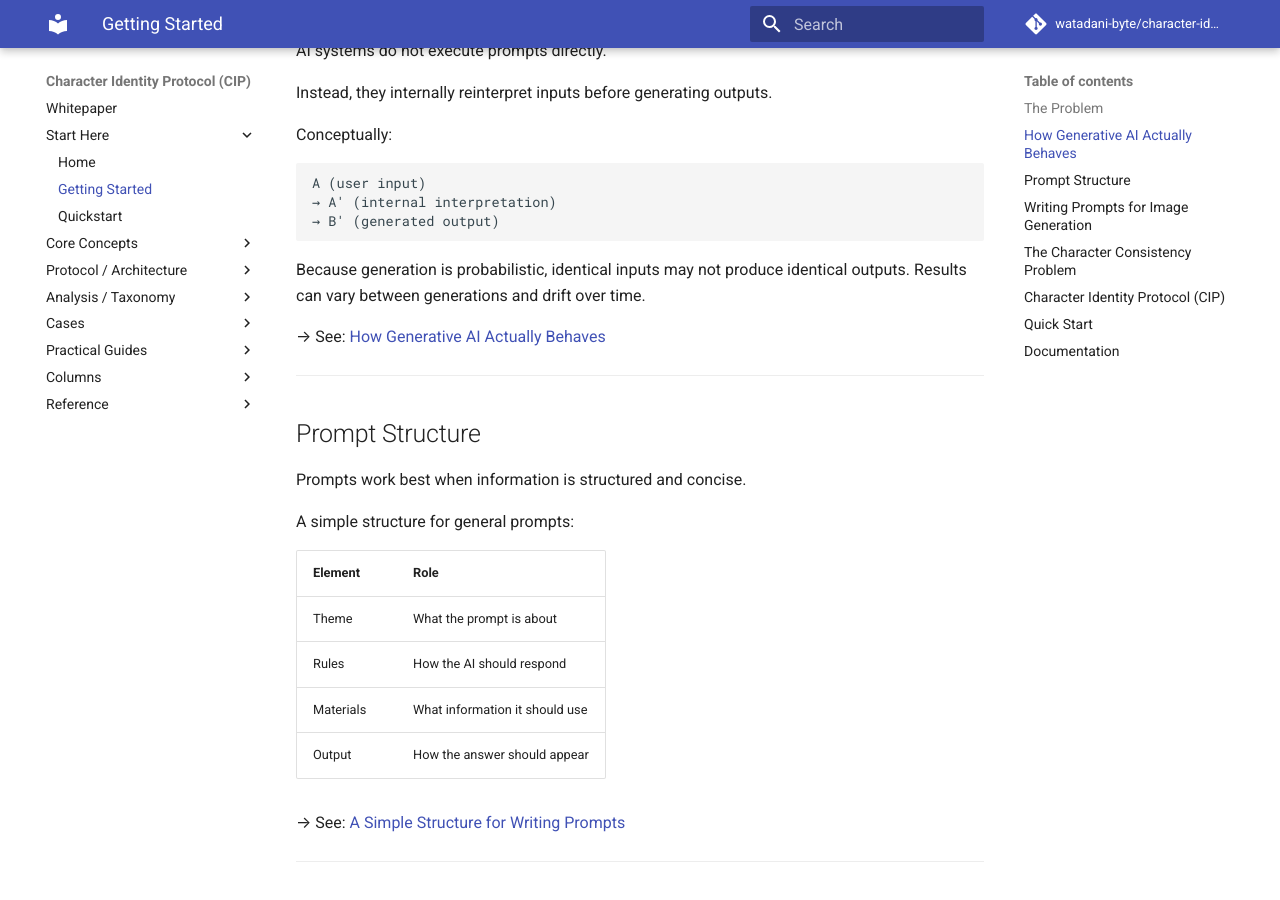
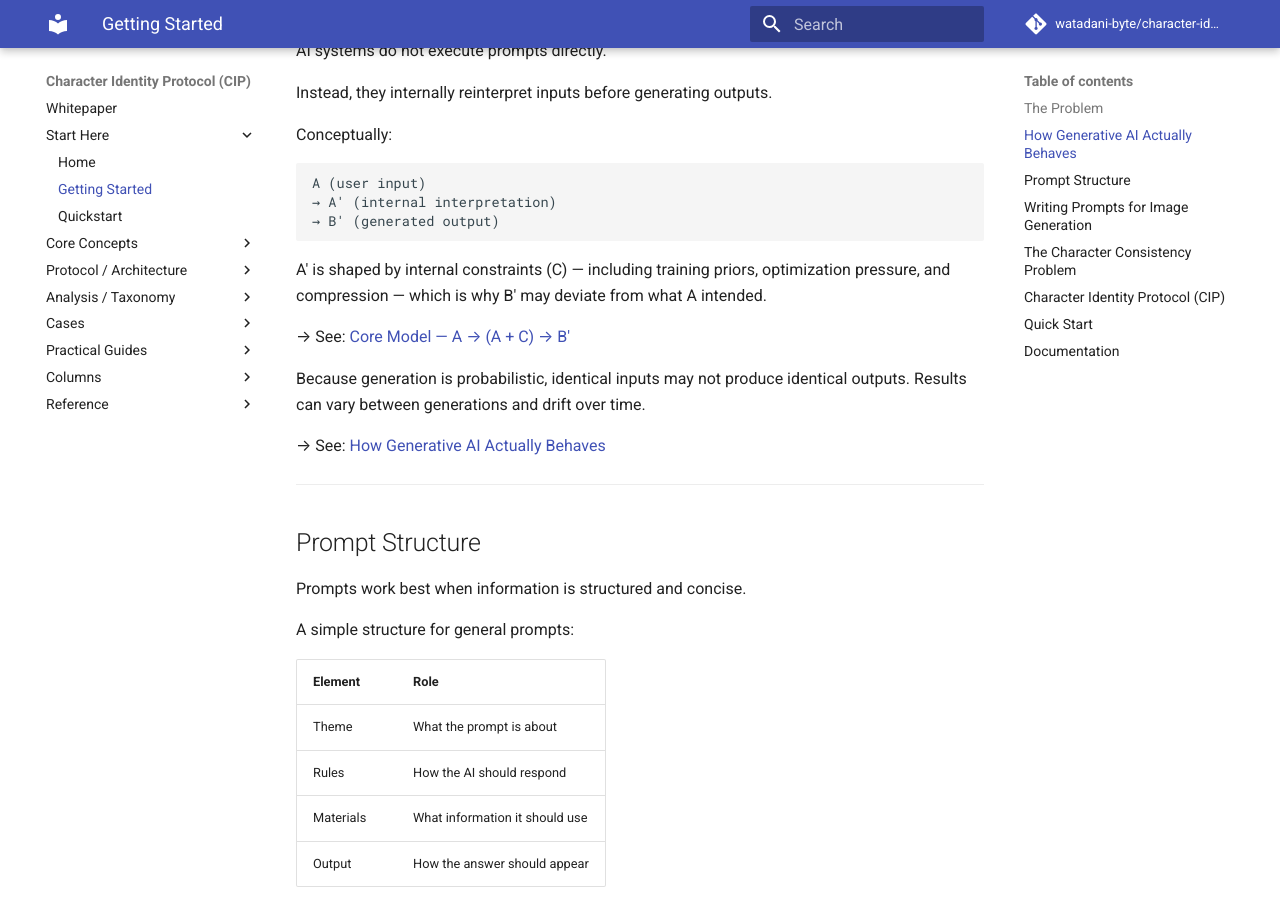
Before and after one commit to watadani-byte/character-identity-protocol, an MkDocs documentation site: the page built from docs/getting_started.md, in a window 1280 px wide and 900 px high, scrolled down 820 px. Built offline with MkDocs 1.6.1 and Material for MkDocs 9.7.7, drawn with Linux system fonts in a browser that asks for light colours; comment, search, counter and statistics services are not loaded.

Commit message:
getting_started.md を更新

````diff
--- a/docs/getting_started.md
+++ b/docs/getting_started.md
@@ -37,6 +37,10 @@ A (user input)
 → A′ (internal interpretation)
 → B′ (generated output)
 ```
+
+A′ is shaped by internal constraints (C) — including training priors, optimization pressure, and compression — which is why B′ may deviate from what A intended.
+
+→ See: [Core Model — A → (A + C) → B′](model_a_c_b.md)
 
 Because generation is probabilistic, identical inputs may not produce identical outputs.
 Results can vary between generations and drift over time.
````
